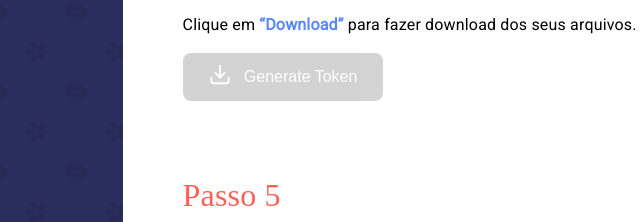
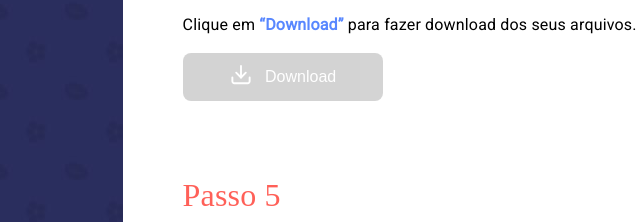
Before and after one commit to delsonazevedo/freefoil-definitive, a plain HTML site: page index.html in a window 1280 px wide. Shown: the part 1788-2010 px from the top of the page, 403-1043 px from the left. Drawn offline with Linux system fonts and the light colour scheme; a web font is replaced by a local one.

Commit message:
layout change

```diff
--- a/index.html
+++ b/index.html
@@ -226,7 +226,7 @@
           </p>
           <button id="generateToken" disabled>
             <span><img src="assets/download.svg" width="24" height="24" alt=""></span>
-            <span>Generate Token</span>
+            <span>Download</span>
           </button>
         </div>
       </div>
```
